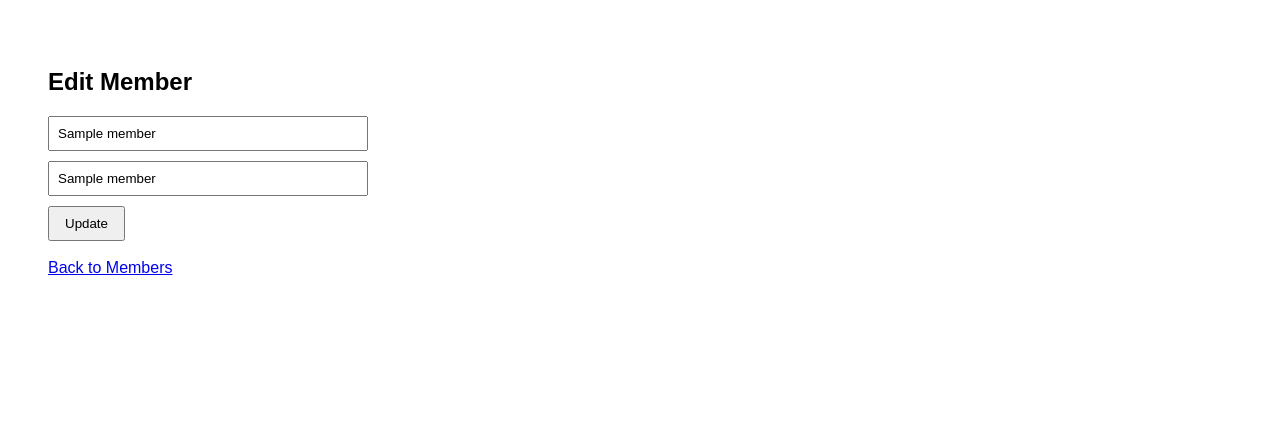
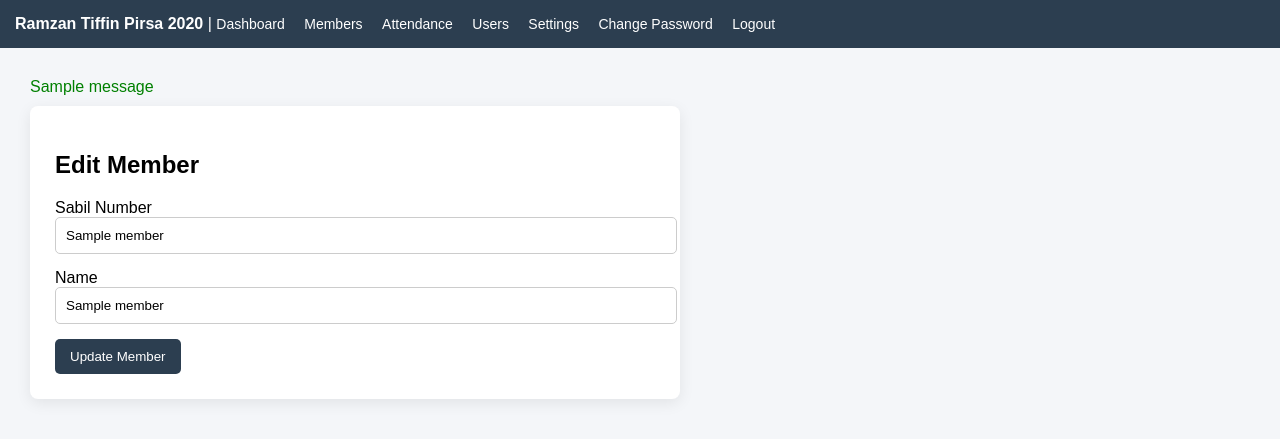
Before and after one commit to mohdkukshi/ramzan-tiffin-1447, a Flask app: template templates/edit_member.html in a window 1280 px wide. Shown: the top 439 px of the page. Run offline with Flask 3, Linux system fonts and the light colour scheme; the template is opened without the code that fills it: most values are stand-ins (such as "Sample title", 1, 10 or a date in 2020); one stand-in notice (Sample message) is shown; some libraries are stand-ins or nearby versions.

Commit message:
Convert edit_member to base layout

```diff
--- /dev/null
+++ b/templates/base.html
@@ -0,0 +1,94 @@
+<!DOCTYPE html>
+<html>
+<head>
+    <title>Ramzan Tiffin Pirsa {{ year }}</title>
+
+    <style>
+        body {
+            margin: 0;
+            font-family: Arial, sans-serif;
+            background: #f4f6f9;
+        }
+
+        .navbar {
+            background: #2c3e50;
+            padding: 15px;
+            color: white;
+        }
+
+        .navbar a {
+            color: white;
+            margin-right: 15px;
+            text-decoration: none;
+            font-size: 14px;
+        }
+
+        .navbar a:hover {
+            text-decoration: underline;
+        }
+
+        .container {
+            padding: 30px;
+        }
+
+        .card {
+            background: white;
+            padding: 25px;
+            border-radius: 8px;
+            box-shadow: 0px 4px 15px rgba(0,0,0,0.08);
+            max-width: 600px;
+        }
+
+        input {
+            width: 100%;
+            padding: 10px;
+            margin-bottom: 15px;
+            border-radius: 5px;
+            border: 1px solid #ccc;
+        }
+
+        button {
+            padding: 10px 15px;
+            background: #2c3e50;
+            color: white;
+            border: none;
+            border-radius: 5px;
+            cursor: pointer;
+        }
+
+        button:hover {
+            background: #1a252f;
+        }
+
+        .flash {
+            color: green;
+            margin-bottom: 10px;
+        }
+    </style>
+</head>
+<body>
+
+<div class="navbar">
+    <strong>Ramzan Tiffin Pirsa {{ year }}</strong>
+    |
+    <a href="{{ url_for('dashboard') }}">Dashboard</a>
+    <a href="{{ url_for('members') }}">Members</a>
+    <a href="{{ url_for('attendance') }}">Attendance</a>
+    <a href="{{ url_for('users') }}">Users</a>
+    <a href="{{ url_for('settings') }}">Settings</a>
+    <a href="{{ url_for('change_password') }}">Change Password</a>
+    <a href="{{ url_for('logout') }}">Logout</a>
+</div>
+
+<div class="container">
+    {% with messages = get_flashed_messages() %}
+      {% if messages %}
+        <div class="flash">{{ messages[0] }}</div>
+      {% endif %}
+    {% endwith %}
+
+    {% block content %}{% endblock %}
+</div>
+
+</body>
+</html>
--- a/templates/edit_member.html
+++ b/templates/edit_member.html
@@ -1,34 +1,19 @@
-<!DOCTYPE html>
-<html>
-<head>
-    <title>Edit Member - {{ year }}</title>
-    <style>
-        body {
-            font-family: Arial;
-            padding: 40px;
-        }
-        input {
-            padding: 8px;
-            width: 300px;
-            margin-bottom: 10px;
-        }
-        button {
-            padding: 8px 15px;
-        }
-    </style>
-</head>
-<body>
+{% extends "base.html" %}
 
-<h2>Edit Member</h2>
+{% block content %}
 
-<form method="POST">
-    <input type="text" name="sabil" value="{{ member[1] }}" required><br>
-    <input type="text" name="name" value="{{ member[2] }}" required><br>
-    <button type="submit">Update</button>
-</form>
+<div class="card">
+    <h2>Edit Member</h2>
 
-<br>
-<a href="{{ url_for('members') }}">Back to Members</a>
+    <form method="POST">
+        <label>Sabil Number</label>
+        <input type="text" name="sabil" value="{{ member[1] }}" required>
 
-</body>
-</html>
+        <label>Name</label>
+        <input type="text" name="name" value="{{ member[2] }}" required>
+
+        <button type="submit">Update Member</button>
+    </form>
+</div>
+
+{% endblock %}
```
